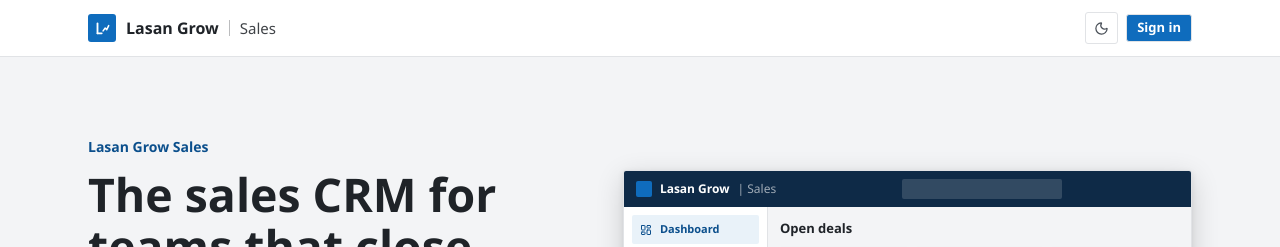
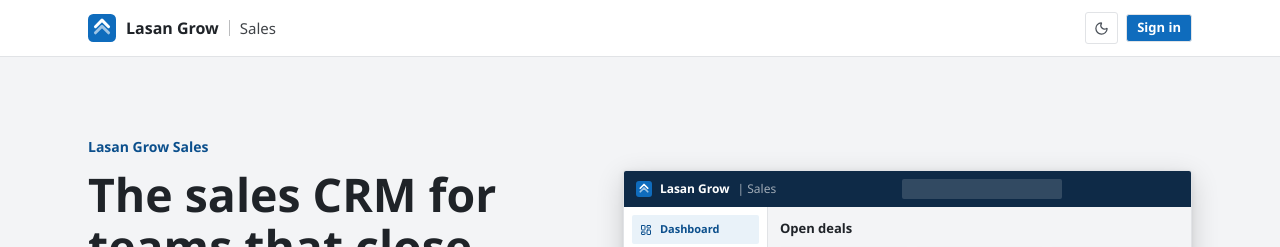
Before and after one commit to lasanlabs22-design/Lasan-Grow, a Next.js app: page / in a window 1280 px wide. Shown: the top 247 px of the page. Built offline with nearby package versions, Linux system fonts and the light colour scheme; no server answers.

Commit message:
New logo: two upward chevrons on the brand-blue square
Replaces the L-and-trend-line mark in the top bar, sign-in, console,
welcome screen, home page, 404 and the browser tab. The home page's
product preview now uses the real mark too.

```diff
--- a/app/page.js
+++ b/app/page.js
@@ -13,7 +13,7 @@
   Users,
   Zap,
 } from "lucide-react";
-import { Logo } from "@/components/logo";
+import { Logo, LogoMark } from "@/components/logo";
 import { ThemeToggle } from "@/components/theme-provider";
 import { PoweredBy } from "@/components/powered-by";
 import { LinkButton } from "@/components/ui";
@@ -56,7 +56,7 @@
   return (
     <div className="overflow-hidden rounded-md border border-line bg-surface shadow-pop" aria-hidden>
       <div className="flex h-9 items-center gap-2 bg-suite px-3 text-suite-ink">
-        <span className="h-4 w-4 rounded-sm bg-brand" />
+        <LogoMark size={16} />
         <span className="text-xs font-semibold">Lasan Grow</span>
         <span className="text-xs opacity-60">| Sales</span>
         <span className="mx-auto hidden h-5 w-40 rounded-sm bg-white/15 sm:block" />
--- a/components/logo.js
+++ b/components/logo.js
@@ -1,24 +1,20 @@
 import { cx } from "@/components/ui";
+
+// Two upward chevrons on the brand-blue square: up and to the right. The same drawing is the
+// browser-tab icon (app/icon.svg).
+const GLYPH =
+  '<g fill="none" stroke="#fff" stroke-width="3.4" stroke-linecap="round" stroke-linejoin="round"><path d="M8.5 21.5 L16 14 L23.5 21.5" opacity=".6"/><path d="M8.5 14.5 L16 7 L23.5 14.5"/></g>';
 
 export function LogoMark({ size = 28, className }) {
   return (
-    <span
-      className={cx("inline-flex shrink-0 items-center justify-center rounded-md bg-brand text-on-brand", className)}
-      style={{ width: size, height: size }}
+    <svg
+      className={cx("shrink-0", className)}
+      viewBox="0 0 32 32"
+      width={size}
+      height={size}
       aria-hidden
-    >
-      <svg viewBox="0 0 24 24" width={size * 0.6} height={size * 0.6} fill="none">
-        <path d="M5 19V5" stroke="currentColor" strokeWidth="2.6" strokeLinecap="round" />
-        <path d="M5 19h6" stroke="currentColor" strokeWidth="2.6" strokeLinecap="round" />
-        <path
-          d="M13 15.5l3-4 2.2 2.2L21 8"
-          stroke="currentColor"
-          strokeWidth="2.2"
-          strokeLinecap="round"
-          strokeLinejoin="round"
-        />
-      </svg>
-    </span>
+      dangerouslySetInnerHTML={{ __html: `<rect width="32" height="32" rx="6" fill="var(--brand)"/>${GLYPH}` }}
+    />
   );
 }
 
```
Also changed, not shown: app/icon.svg.
